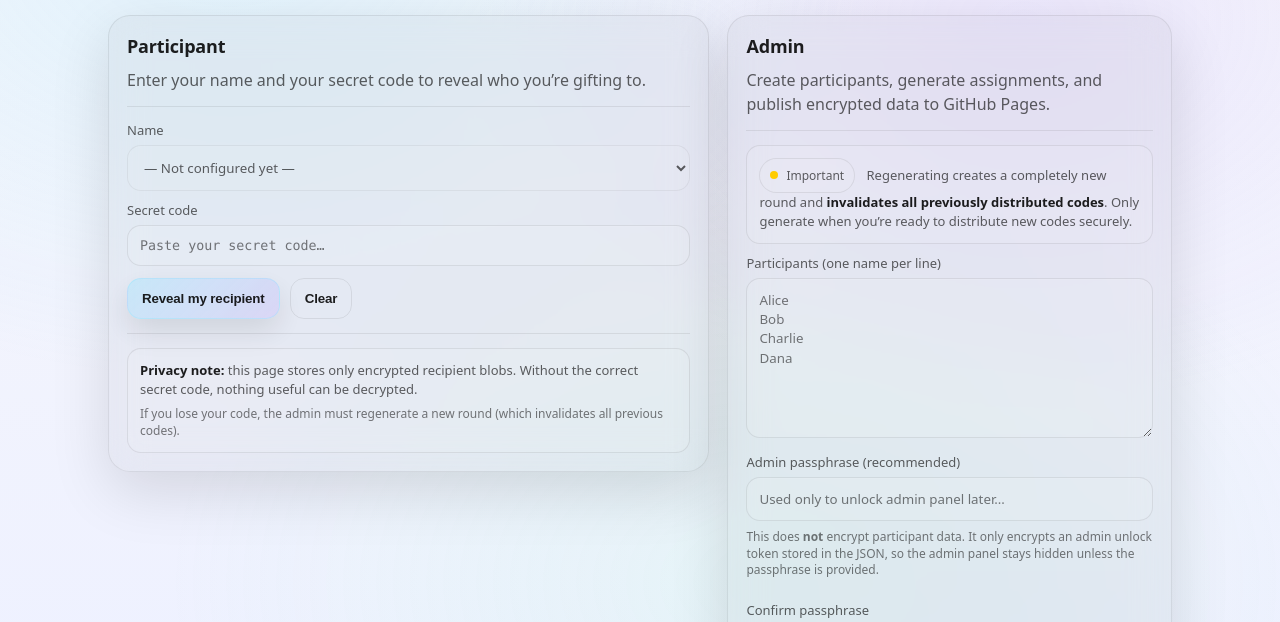
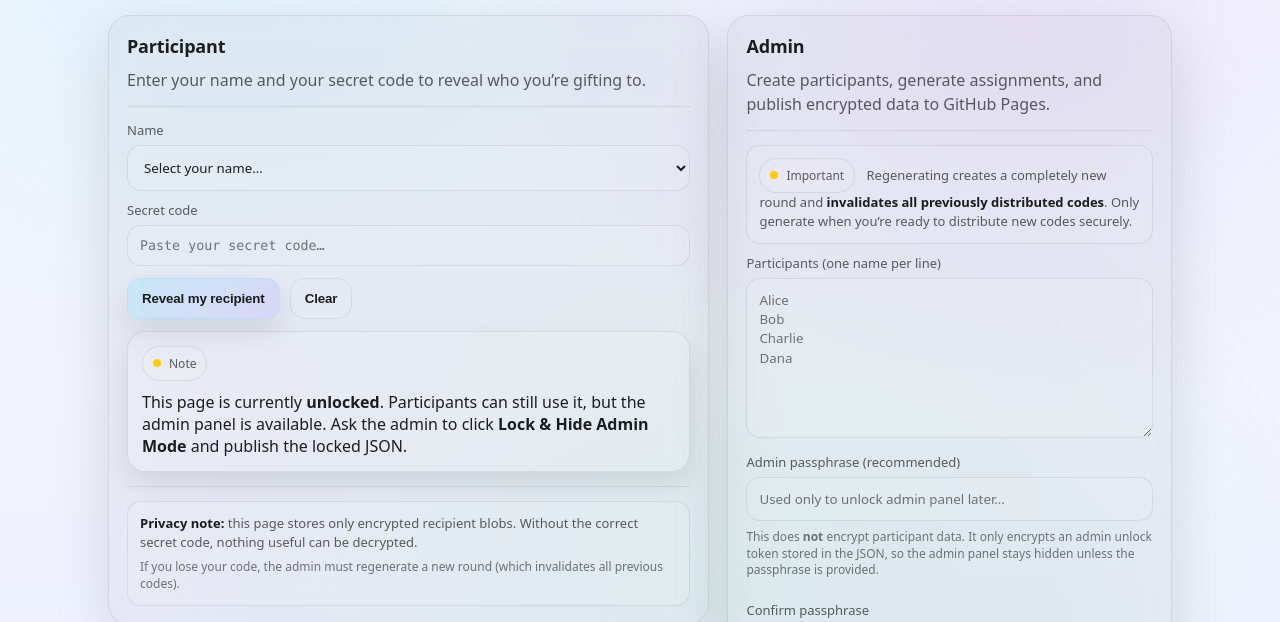
Before and after one commit to DZaram/secret-santa, a plain HTML site: page index.html in a window 1280 px wide. Shown: the part 138-760 px from the top of the page. Drawn offline with Linux system fonts and the light colour scheme.

Commit message:
Add files via upload

```diff
--- a/index.html
+++ b/index.html
@@ -536,7 +536,85 @@ Dana"></textarea>
  * After admin generation, copy the produced JSON into ENCRYPTED_DATA and push to GitHub.
  * - Secret codes are NEVER stored here.
  */
-const ENCRYPTED_DATA = null;
+const ENCRYPTED_DATA = {
+  "version": 1,
+  "kdf": {
+    "name": "PBKDF2",
+    "hash": "SHA-256",
+    "iterations": 200000
+  },
+  "cipher": {
+    "name": "AES-GCM"
+  },
+  "locked": false,
+  "participants": [
+    {
+      "name": "Dade",
+      "salt": "BmPi0cApzt8_zAa_5cQ2JA",
+      "iv": "ciL89XL8leE431Ae",
+      "ct": "h3frhQE5kFKPq7l_SQX-Tv9Y7oY"
+    },
+    {
+      "name": "Tadi",
+      "salt": "eJWrdak0k9DsbwK32Pn9vA",
+      "iv": "Z88n-peHGkaDlYBi",
+      "ct": "sr3QmR9o2eiHX-W6NW_vQItniWpV6w"
+    },
+    {
+      "name": "Ema",
+      "salt": "Vxh8BiafHmEy94OItDsx1A",
+      "iv": "UU-i_2zp5M8TM_p9",
+      "ct": "RbKXknRHXZGJUjarORSbJVQxzCk"
+    },
+    {
+      "name": "Fari",
+      "salt": "qxiKhtXkuHxFYlFGq33VIQ",
+      "iv": "RtBnnWZkjsMLhiwM",
+      "ct": "KP1cPm0AnIXjGFMu8YGEN-DHIks"
+    },
+    {
+      "name": "Gian",
+      "salt": "qmnUpJvokDFzzU3vG3z6kQ",
+      "iv": "rTagCVpknwiV2siU",
+      "ct": "6BNBhwW6eRmSlvrzB1aL5nkEajU"
+    },
+    {
+      "name": "Gneppe",
+      "salt": "iRSZZEnhZRdCIFpM42nkgg",
+      "iv": "IY6lC7kdjemw7E7a",
+      "ct": "XDhzb_ICBDz09G7V0FTd8hiP_9A"
+    },
+    {
+      "name": "Simo",
+      "salt": "052feK2ZRQc_Wmi3SJYQqA",
+      "iv": "Gll2piMFKlK27udC",
+      "ct": "TbV3sDSV10tv6TOAqcnq_SHS4AU"
+    },
+    {
+      "name": "Tini",
+      "salt": "TfUjnBso-TFsLQNZnObOAw",
+      "iv": "_zbyegTiuzIpycZf",
+      "ct": "FbDIonrf5oCjcl1tVTLHWEGjbg"
+    },
+    {
+      "name": "Tony",
+      "salt": "ESouW1vvv3pMFjvxMopj4w",
+      "iv": "HhgQZDPdnYo8QPxe",
+      "ct": "BOKBZrDgR470Q56AamvZQKUK34Q"
+    },
+    {
+      "name": "Zano",
+      "salt": "81nXxCAtHRbySdZzBuPXYQ",
+      "iv": "N_2B_lOL306kehvD",
+      "ct": "WxXzvNqDn6XiolYAWF0ls4BzErE"
+    }
+  ],
+  "adminUnlock": {
+    "salt": "jpa7X7LAKLsXC27KExx_gw",
+    "iv": "kLgzd4AxXgiJO5e6",
+    "ct": "gBRbcEl1IZqu4bogfcwGug9qMaIfI1n6Cf-vofXQOrh7w9gqz60lpPH_0adKjxEUIfjaTHH52xakz-dVgjE"
+  }
+};
 /*
 Example shape after generation:
 {
```
